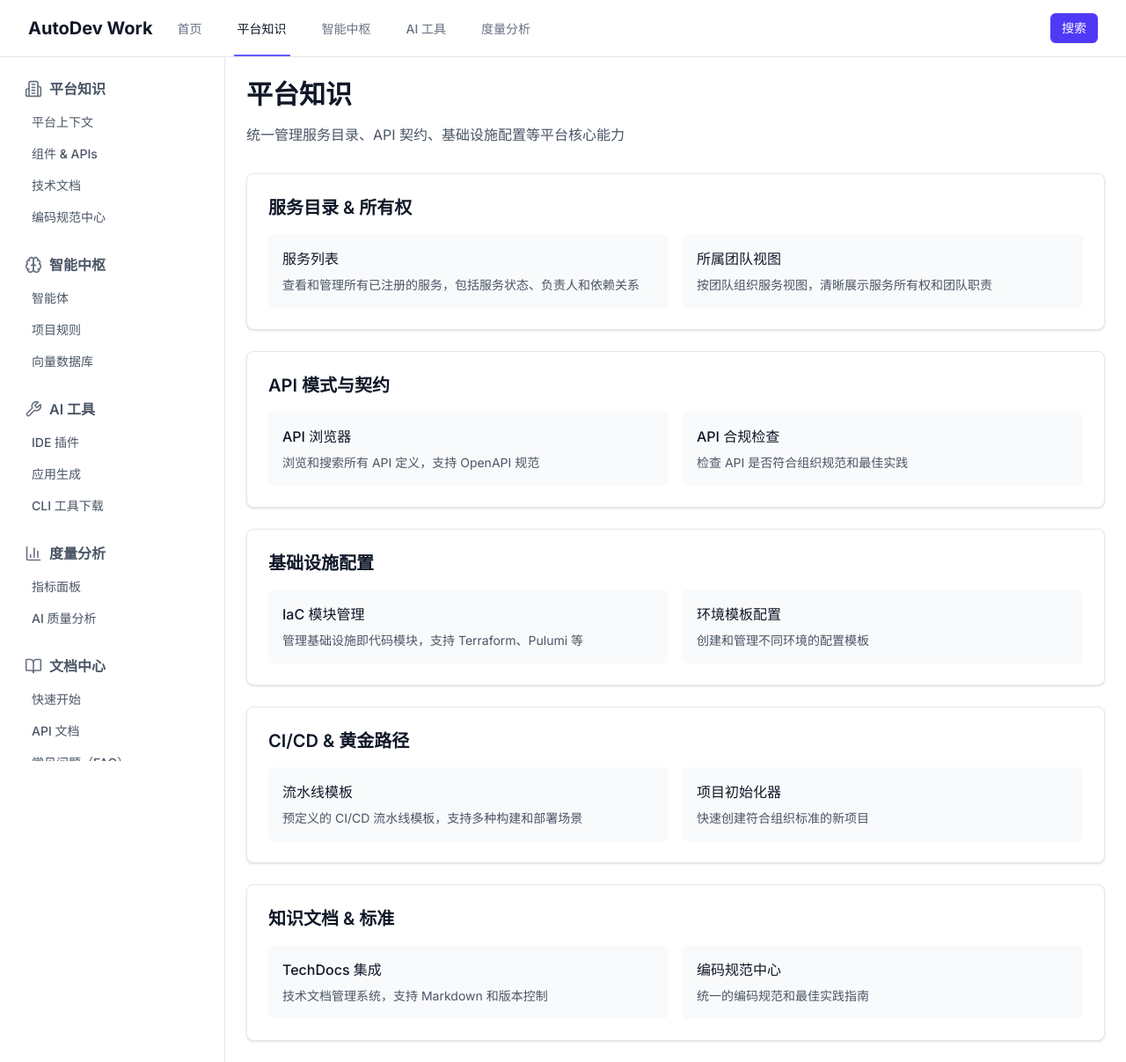
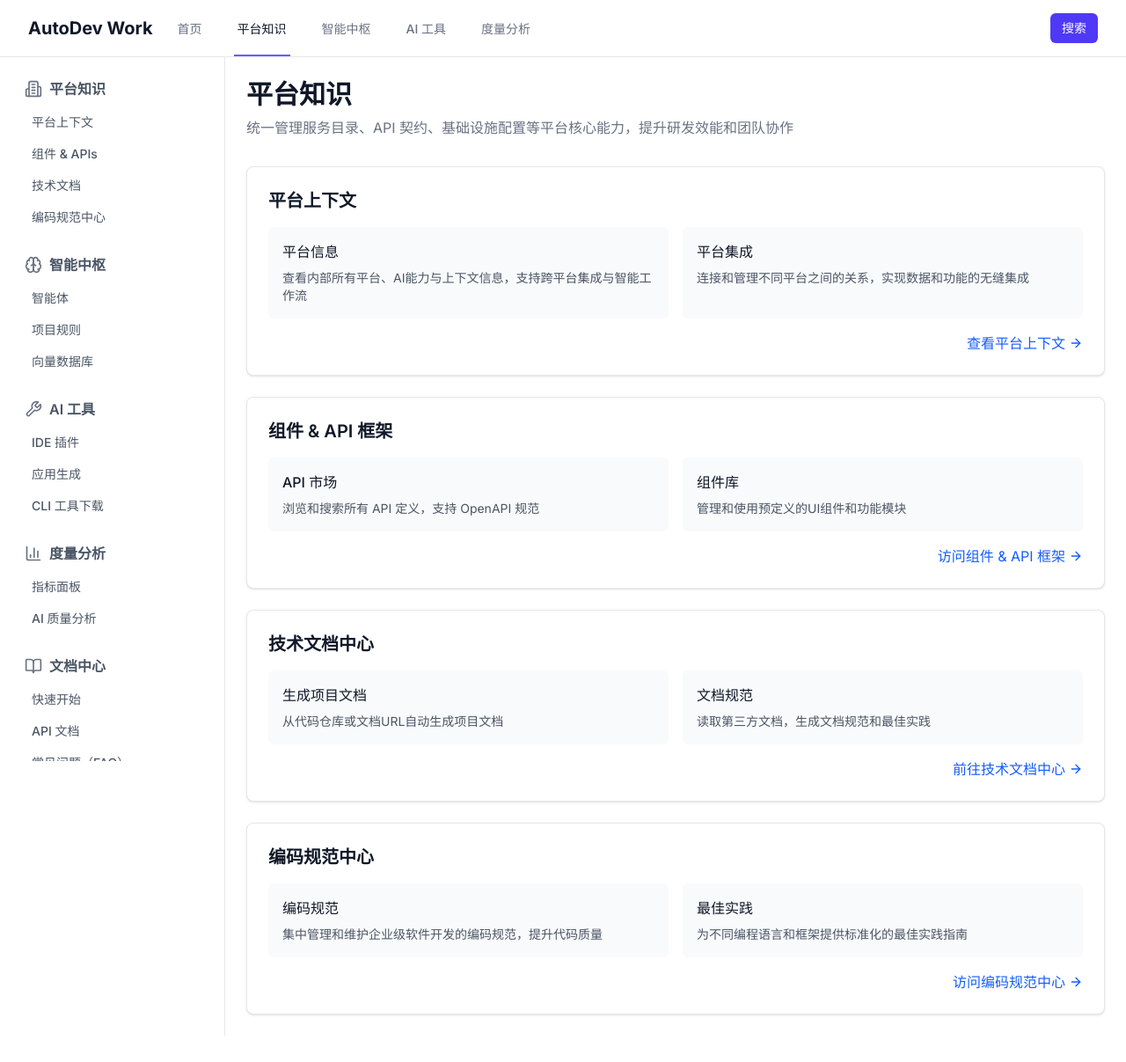
Before and after one commit to unit-mesh/autodev-workbench, a Next.js app: page /platform in a window 1280 px wide. Shown: the whole page at 88% size. After the commit the page ends 1177 px from the top, so only its background shows below. Built offline with nearby package versions, Linux system fonts and the light colour scheme.

Commit message:
feat: 更新平台页面，重构内容结构，增强平台上下文和编码规范的展示

```diff
--- a/src/app/platform/page.tsx
+++ b/src/app/platform/page.tsx
@@ -1,106 +1,112 @@
+import Link from "next/link";
+import { ArrowRight } from "lucide-react";
+
 export default function PlatformPage() {
   return (
     <div className="max-w-7xl mx-auto">
-      <div className="mb-8">
-        <h1 className="text-3xl font-bold text-gray-900 mb-4">平台知识</h1>
-        <p className="text-gray-600">
-          统一管理服务目录、API 契约、基础设施配置等平台核心能力
-        </p>
+      <div className="flex justify-between items-center mb-8">
+        <div>
+          <h1 className="text-3xl font-bold text-gray-900">平台知识</h1>
+          <p className="text-gray-500 mt-2">
+            统一管理服务目录、API 契约、基础设施配置等平台核心能力，提升研发效能和团队协作
+          </p>
+        </div>
       </div>
 
       <div className="grid grid-cols-1 gap-6">
-        {/* 服务目录 & 所有权 */}
+        {/* 平台上下文 */}
         <div className="bg-white p-6 rounded-lg shadow-sm border border-gray-200">
-          <h2 className="text-xl font-semibold text-gray-900 mb-4">服务目录 & 所有权</h2>
+          <h2 className="text-xl font-semibold text-gray-900 mb-4">平台上下文</h2>
           <div className="grid grid-cols-1 md:grid-cols-2 gap-4">
             <div className="p-4 bg-gray-50 rounded-md">
-              <h3 className="font-medium text-gray-900 mb-2">服务列表</h3>
+              <h3 className="font-medium text-gray-900 mb-2">平台信息</h3>
               <p className="text-sm text-gray-600">
-                查看和管理所有已注册的服务，包括服务状态、负责人和依赖关系
+                查看内部所有平台、AI能力与上下文信息，支持跨平台集成与智能工作流
               </p>
             </div>
             <div className="p-4 bg-gray-50 rounded-md">
-              <h3 className="font-medium text-gray-900 mb-2">所属团队视图</h3>
+              <h3 className="font-medium text-gray-900 mb-2">平台集成</h3>
               <p className="text-sm text-gray-600">
-                按团队组织服务视图，清晰展示服务所有权和团队职责
+                连接和管理不同平台之间的关系，实现数据和功能的无缝集成
               </p>
             </div>
           </div>
+          <div className="mt-4 text-right">
+            <Link href="/platform/context" className="inline-flex items-center text-blue-600 hover:text-blue-800">
+              查看平台上下文 <ArrowRight className="h-4 w-4 ml-1" />
+            </Link>
+          </div>
         </div>
 
-        {/* API 模式与契约 */}
+        {/* 组件 & API 框架 */}
         <div className="bg-white p-6 rounded-lg shadow-sm border border-gray-200">
-          <h2 className="text-xl font-semibold text-gray-900 mb-4">API 模式与契约</h2>
+          <h2 className="text-xl font-semibold text-gray-900 mb-4">组件 & API 框架</h2>
           <div className="grid grid-cols-1 md:grid-cols-2 gap-4">
             <div className="p-4 bg-gray-50 rounded-md">
-              <h3 className="font-medium text-gray-900 mb-2">API 浏览器</h3>
+              <h3 className="font-medium text-gray-900 mb-2">API 市场</h3>
               <p className="text-sm text-gray-600">
                 浏览和搜索所有 API 定义，支持 OpenAPI 规范
               </p>
             </div>
             <div className="p-4 bg-gray-50 rounded-md">
-              <h3 className="font-medium text-gray-900 mb-2">API 合规检查</h3>
+              <h3 className="font-medium text-gray-900 mb-2">组件库</h3>
               <p className="text-sm text-gray-600">
-                检查 API 是否符合组织规范和最佳实践
+                管理和使用预定义的UI组件和功能模块
               </p>
             </div>
           </div>
+          <div className="mt-4 text-right">
+            <Link href="/platform/framework" className="inline-flex items-center text-blue-600 hover:text-blue-800">
+              访问组件 & API 框架 <ArrowRight className="h-4 w-4 ml-1" />
+            </Link>
+          </div>
         </div>
 
-        {/* 基础设施配置 */}
+        {/* 技术文档中心 */}
         <div className="bg-white p-6 rounded-lg shadow-sm border border-gray-200">
-          <h2 className="text-xl font-semibold text-gray-900 mb-4">基础设施配置</h2>
+          <h2 className="text-xl font-semibold text-gray-900 mb-4">技术文档中心</h2>
           <div className="grid grid-cols-1 md:grid-cols-2 gap-4">
             <div className="p-4 bg-gray-50 rounded-md">
-              <h3 className="font-medium text-gray-900 mb-2">IaC 模块管理</h3>
+              <h3 className="font-medium text-gray-900 mb-2">生成项目文档</h3>
               <p className="text-sm text-gray-600">
-                管理基础设施即代码模块，支持 Terraform、Pulumi 等
+                从代码仓库或文档URL自动生成项目文档
               </p>
             </div>
             <div className="p-4 bg-gray-50 rounded-md">
-              <h3 className="font-medium text-gray-900 mb-2">环境模板配置</h3>
+              <h3 className="font-medium text-gray-900 mb-2">文档规范</h3>
               <p className="text-sm text-gray-600">
-                创建和管理不同环境的配置模板
+                读取第三方文档，生成文档规范和最佳实践
               </p>
             </div>
           </div>
+          <div className="mt-4 text-right">
+            <Link href="/platform/techdocs" className="inline-flex items-center text-blue-600 hover:text-blue-800">
+              前往技术文档中心 <ArrowRight className="h-4 w-4 ml-1" />
+            </Link>
+          </div>
         </div>
 
-        {/* CI/CD & 黄金路径 */}
+        {/* 编码规范中心 */}
         <div className="bg-white p-6 rounded-lg shadow-sm border border-gray-200">
-          <h2 className="text-xl font-semibold text-gray-900 mb-4">CI/CD & 黄金路径</h2>
+          <h2 className="text-xl font-semibold text-gray-900 mb-4">编码规范中心</h2>
           <div className="grid grid-cols-1 md:grid-cols-2 gap-4">
             <div className="p-4 bg-gray-50 rounded-md">
-              <h3 className="font-medium text-gray-900 mb-2">流水线模板</h3>
+              <h3 className="font-medium text-gray-900 mb-2">编码规范</h3>
               <p className="text-sm text-gray-600">
-                预定义的 CI/CD 流水线模板，支持多种构建和部署场景
+                集中管理和维护企业级软件开发的编码规范，提升代码质量
               </p>
             </div>
             <div className="p-4 bg-gray-50 rounded-md">
-              <h3 className="font-medium text-gray-900 mb-2">项目初始化器</h3>
+              <h3 className="font-medium text-gray-900 mb-2">最佳实践</h3>
               <p className="text-sm text-gray-600">
-                快速创建符合组织标准的新项目
+                为不同编程语言和框架提供标准化的最佳实践指南
               </p>
             </div>
           </div>
-        </div>
-
-        {/* 知识文档 & 标准 */}
-        <div className="bg-white p-6 rounded-lg shadow-sm border border-gray-200">
-          <h2 className="text-xl font-semibold text-gray-900 mb-4">知识文档 & 标准</h2>
-          <div className="grid grid-cols-1 md:grid-cols-2 gap-4">
-            <div className="p-4 bg-gray-50 rounded-md">
-              <h3 className="font-medium text-gray-900 mb-2">TechDocs 集成</h3>
-              <p className="text-sm text-gray-600">
-                技术文档管理系统，支持 Markdown 和版本控制
-              </p>
-            </div>
-            <div className="p-4 bg-gray-50 rounded-md">
-              <h3 className="font-medium text-gray-900 mb-2">编码规范中心</h3>
-              <p className="text-sm text-gray-600">
-                统一的编码规范和最佳实践指南
-              </p>
-            </div>
+          <div className="mt-4 text-right">
+            <Link href="/platform/coding-standards" className="inline-flex items-center text-blue-600 hover:text-blue-800">
+              访问编码规范中心 <ArrowRight className="h-4 w-4 ml-1" />
+            </Link>
           </div>
         </div>
       </div>
```
